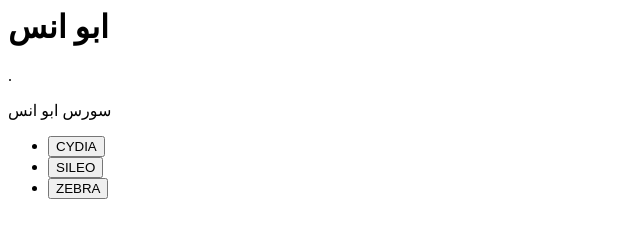
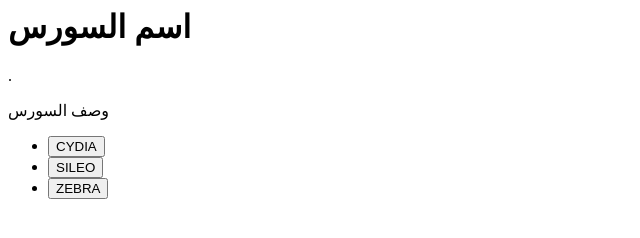
Before and after one commit to abuanasSource/bad, a plain HTML site: page index.html in a window 1280 px wide. Shown: the whole page, without its empty margins (0-640 px from the left). Drawn offline with Linux system fonts and the light colour scheme.

Commit message:
Update index.html

```diff
--- a/index.html
+++ b/index.html
@@ -2,13 +2,13 @@
 <head>
 <meta charset="utf-8">
 <meta name="viewport" content="width=device-width, initial-scale=1">
-<title> ابو انس</title>
+<title> عنوان السورس</title>
 </head>
 <body>
-<h1>ابو انس</h1>
+<h1>اسم السورس </h1>
 <div ><img src="CydiaIcon.png" alt="">. </div>
 
-<div class="name"><p>سورس ابو انس</p></div>
+<div class="name"><p>وصف السورس</p></div>
 
 <div><ul class="btns">
 
```
